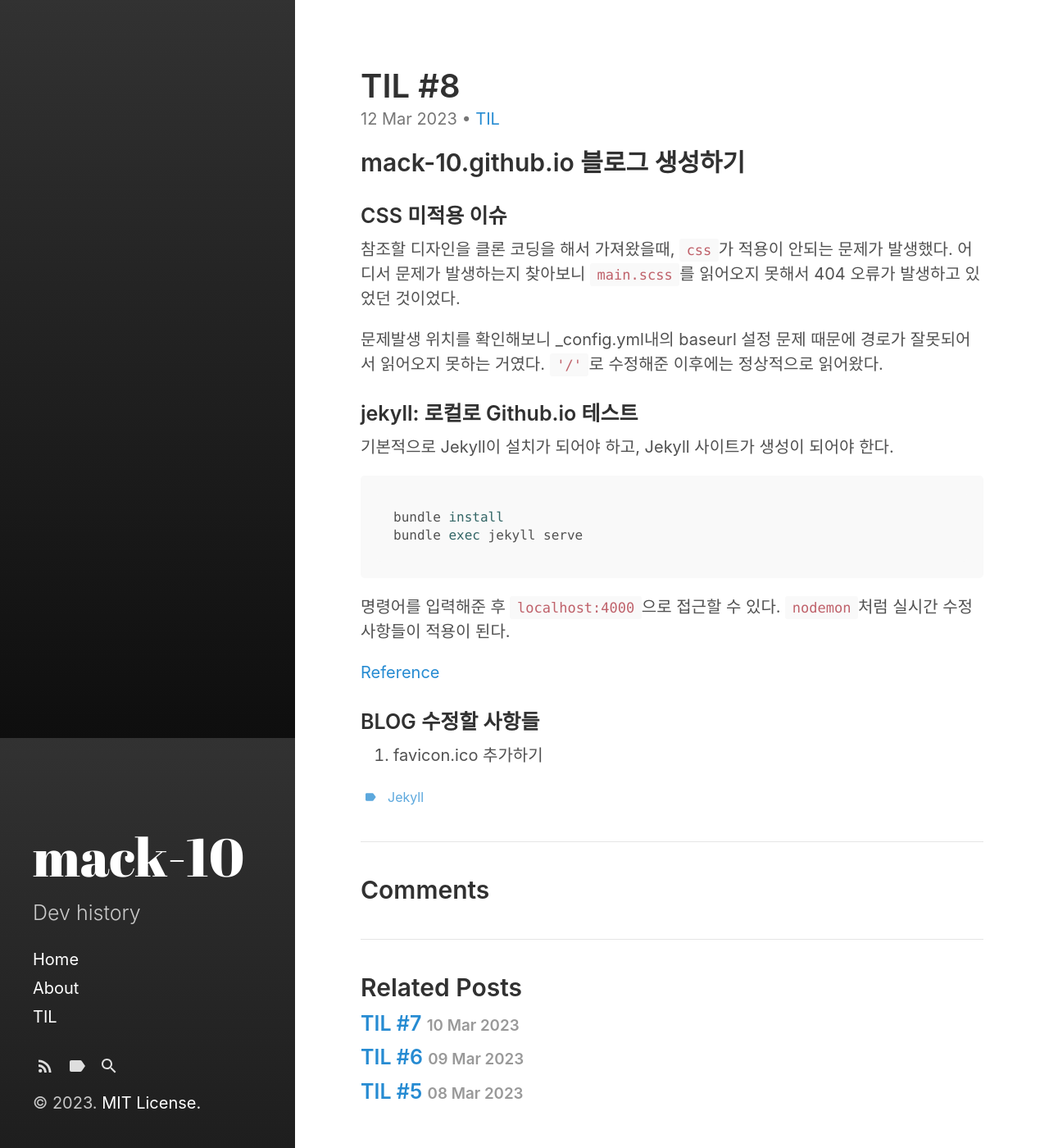
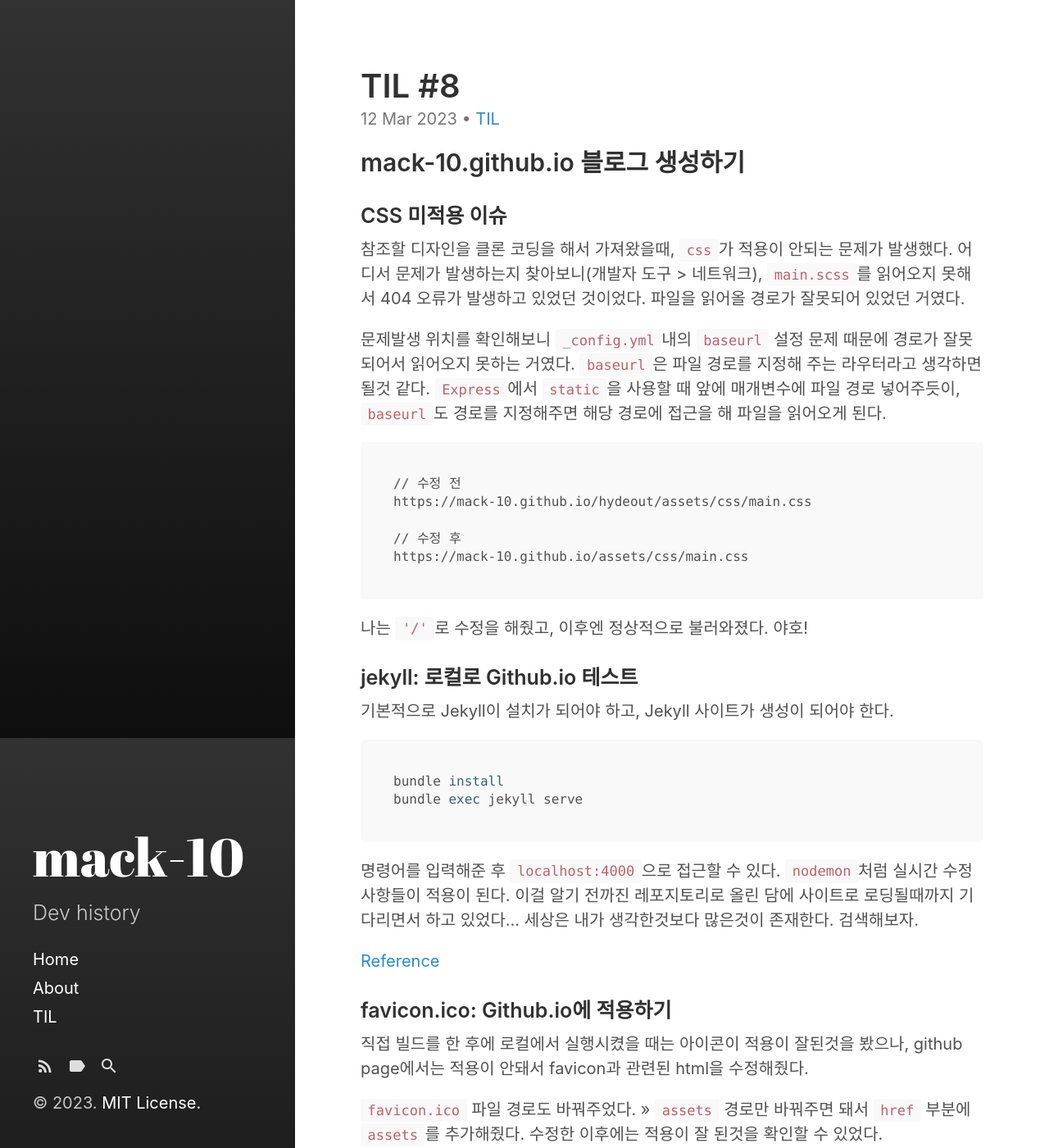
Before and after one commit to mackerel-10/mackerel-10.github.io, a Jekyll site: the page built from _posts/2023-03-12-TIL8.md, in a window 1280 px wide and 1400 px high. Shown: the whole window at 82% size. Built offline with Jekyll 4.4.1, drawn with Linux system fonts in a browser that asks for light colours; some of the changed text lies outside the part shown.

Commit message:
Add: 2023-03-13 오늘의 TIL

````diff
--- a/_posts/2023-03-12-TIL8.md
+++ b/_posts/2023-03-12-TIL8.md
@@ -12,20 +12,51 @@ last_modified_at: 2023-03-12
 ## mack-10.github.io 블로그 생성하기
 
 ### CSS 미적용 이슈
-참조할 디자인을 클론 코딩을 해서 가져왔을때, `css`가 적용이 안되는 문제가 발생했다. 어디서 문제가 발생하는지 찾아보니 `main.scss`를 읽어오지 못해서 404 오류가 발생하고 있었던 것이었다.
+참조할 디자인을 클론 코딩을 해서 가져왔을때, `css`가 적용이 안되는 문제가 발생했다.
+어디서 문제가 발생하는지 찾아보니(개발자 도구 > 네트워크), `main.scss`를 읽어오지 못해서 404 오류가 발생하고 있었던 것이었다.
+파일을 읽어올 경로가 잘못되어 있었던 거였다.
 
-문제발생 위치를 확인해보니 _config.yml내의 baseurl 설정 문제 때문에 경로가 잘못되어서 읽어오지 못하는 거였다. `'/'`로 수정해준 이후에는 정상적으로 읽어왔다.
+문제발생 위치를 확인해보니 `_config.yml`내의 `baseurl` 설정 문제 때문에 경로가 잘못되어서 읽어오지 못하는 거였다.
+`baseurl`은 파일 경로를 지정해 주는 라우터라고 생각하면 될것 같다.
+`Express`에서 `static`을 사용할 때 앞에 매개변수에 파일 경로 넣어주듯이, `baseurl`도 경로를 지정해주면 해당 경로에 접근을 해 파일을 읽어오게 된다.
+
+```plaintext
+// 수정 전
+https://mack-10.github.io/hydeout/assets/css/main.css
+
+// 수정 후
+https://mack-10.github.io/assets/css/main.css
+```
+나는 `'/'`로 수정을 해줬고, 이후엔 정상적으로 불러와졌다.
+야호!
 
 
 ### jekyll: 로컬로 Github.io 테스트
+
 기본적으로 Jekyll이 설치가 되어야 하고, Jekyll 사이트가 생성이 되어야 한다.
+
 ```bash
 bundle install
 bundle exec jekyll serve
 ```
+
 명령어를 입력해준 후 `localhost:4000`으로 접근할 수 있다. `nodemon`처럼 실시간 수정사항들이 적용이 된다.
+이걸 알기 전까진 레포지토리로 올린 담에 사이트로 로딩될때까지 기다리면서 하고 있었다...
+세상은 내가 생각한것보다 많은것이 존재한다. 검색해보자.
 
 [Reference](https://docs.github.com/ko/pages/setting-up-a-github-pages-site-with-jekyll/testing-your-github-pages-site-locally-with-jekyll)
 
-### BLOG 수정할 사항들
-1. favicon.ico 추가하기
+### favicon.ico: Github.io에 적용하기
+직접 빌드를 한 후에 로컬에서 실행시켰을 때는 아이콘이 적용이 잘된것을 봤으나, github page에서는 적용이 안돼서 favicon과 관련된 html을 수정해줬다.
+
+`favicon.ico` 파일 경로도 바꿔주었다. >> `assets`
+경로만 바꿔주면 돼서 `href` 부분에 `assets`를 추가해줬다.
+수정한 이후에는 적용이 잘 된것을 확인할 수 있었다.
+
+### BLOG 보완점들...
+1. Blog, Github용 템플릿 만들기
+2. 아이콘 바꿔보기(난 github 아이콘이 필요하다!!)
+3. About 카테고리 꾸며보기
+4. Home에서 글들을 볼때 아래에 페이지 번호를 추가해 해당 페이지로 넘어가는 기능을 넣어보고 싶다.
+5. Jekyll 기능도 좀 알아야 할듯.
+6. 글들 목록에서 태그가 보이게도 할 수 있나...?
````
